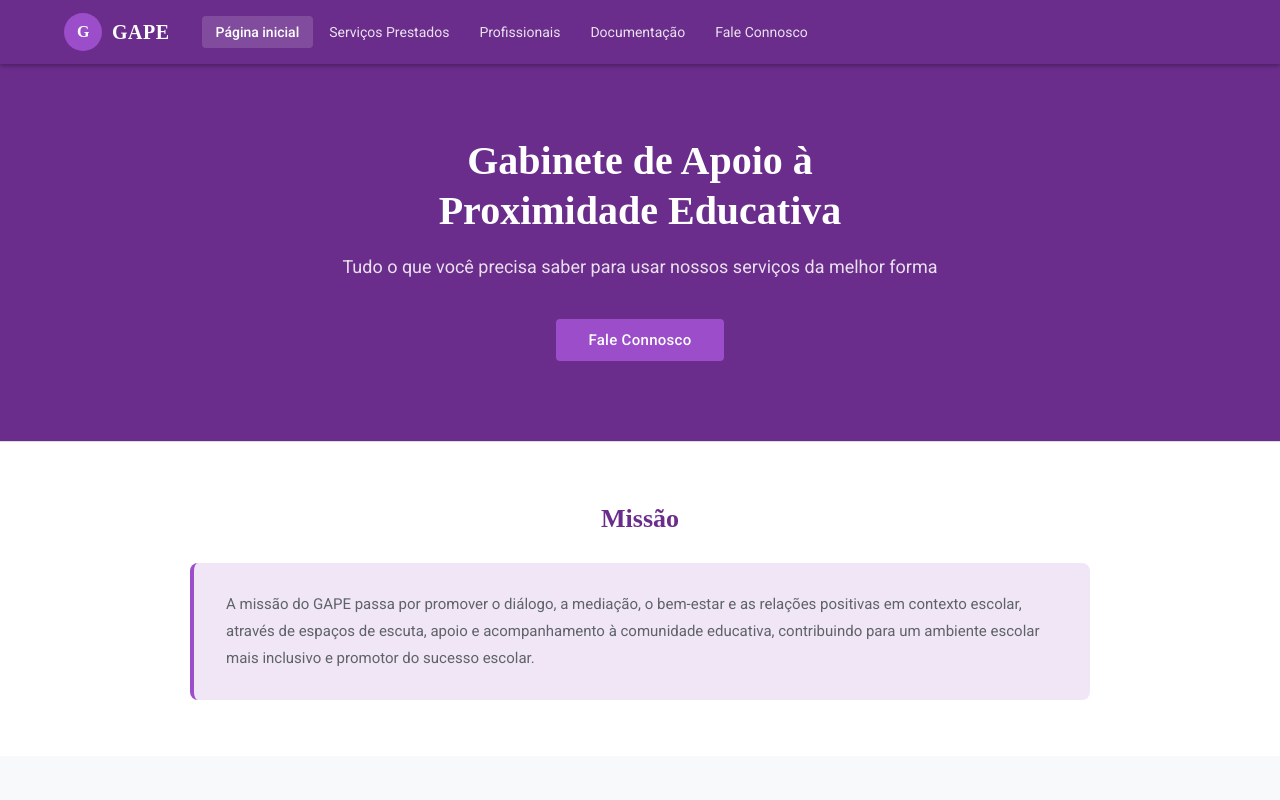
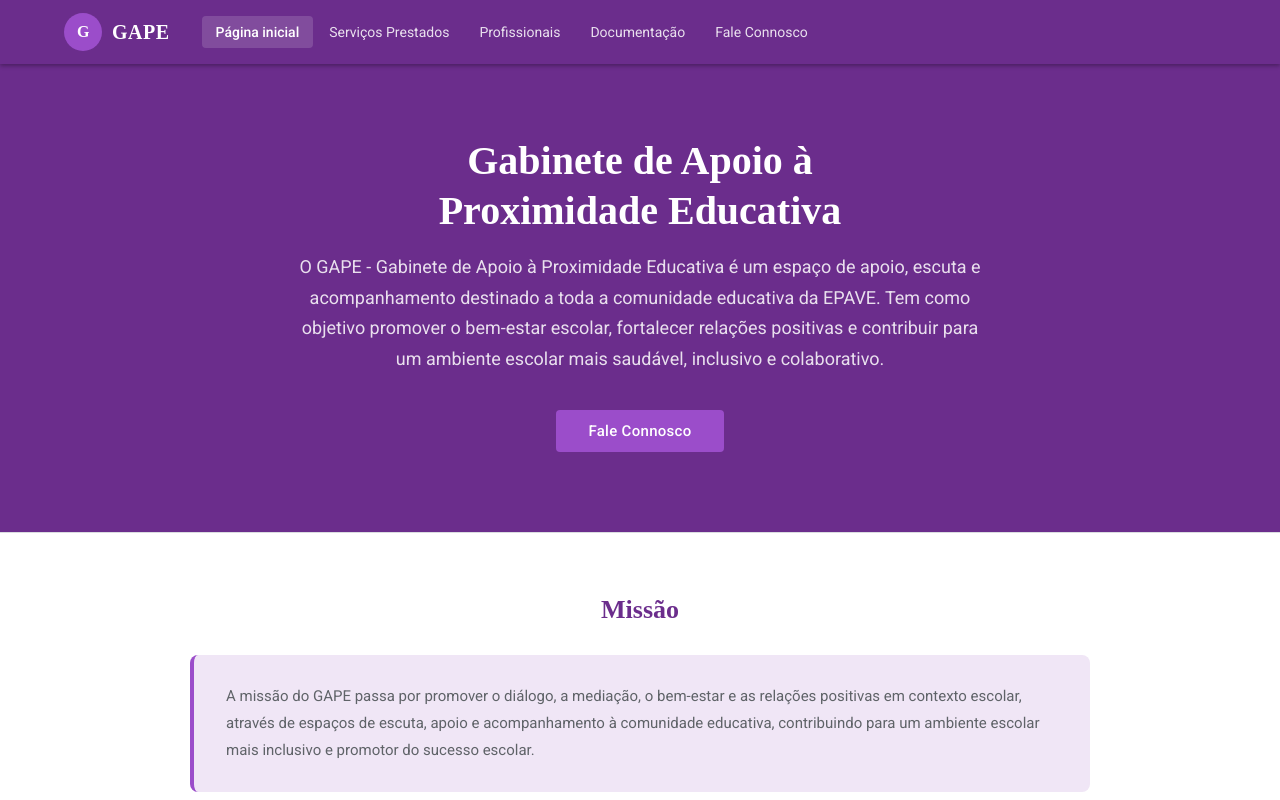
Before and after one commit to gape-epave/gape, a React (Vite) app: page / in a window 1280 px wide. Shown: the top 800 px of the page. Built offline with nearby package versions, Linux system fonts and the light colour scheme; a web font is replaced by a local one.

Commit message:
Update Home.jsx

```diff
--- a/src/components/Home.jsx
+++ b/src/components/Home.jsx
@@ -37,7 +37,10 @@
             Gabinete de Apoio à<br />Proximidade Educativa
           </h1>
           <p style={{ fontSize: 18, opacity: 0.85, lineHeight: 1.7, marginBottom: 36 }}>
-            Tudo o que você precisa saber para usar nossos serviços da melhor forma
+            O GAPE - Gabinete de Apoio à Proximidade Educativa é um espaço de apoio, escuta e
+acompanhamento destinado a toda a comunidade educativa da EPAVE. Tem como objetivo
+promover o bem-estar escolar, fortalecer relações positivas e contribuir para um ambiente escolar
+mais saudável, inclusivo e colaborativo.
           </p>
           <button
             onClick={() => setPage('faleconnosco')}
```
